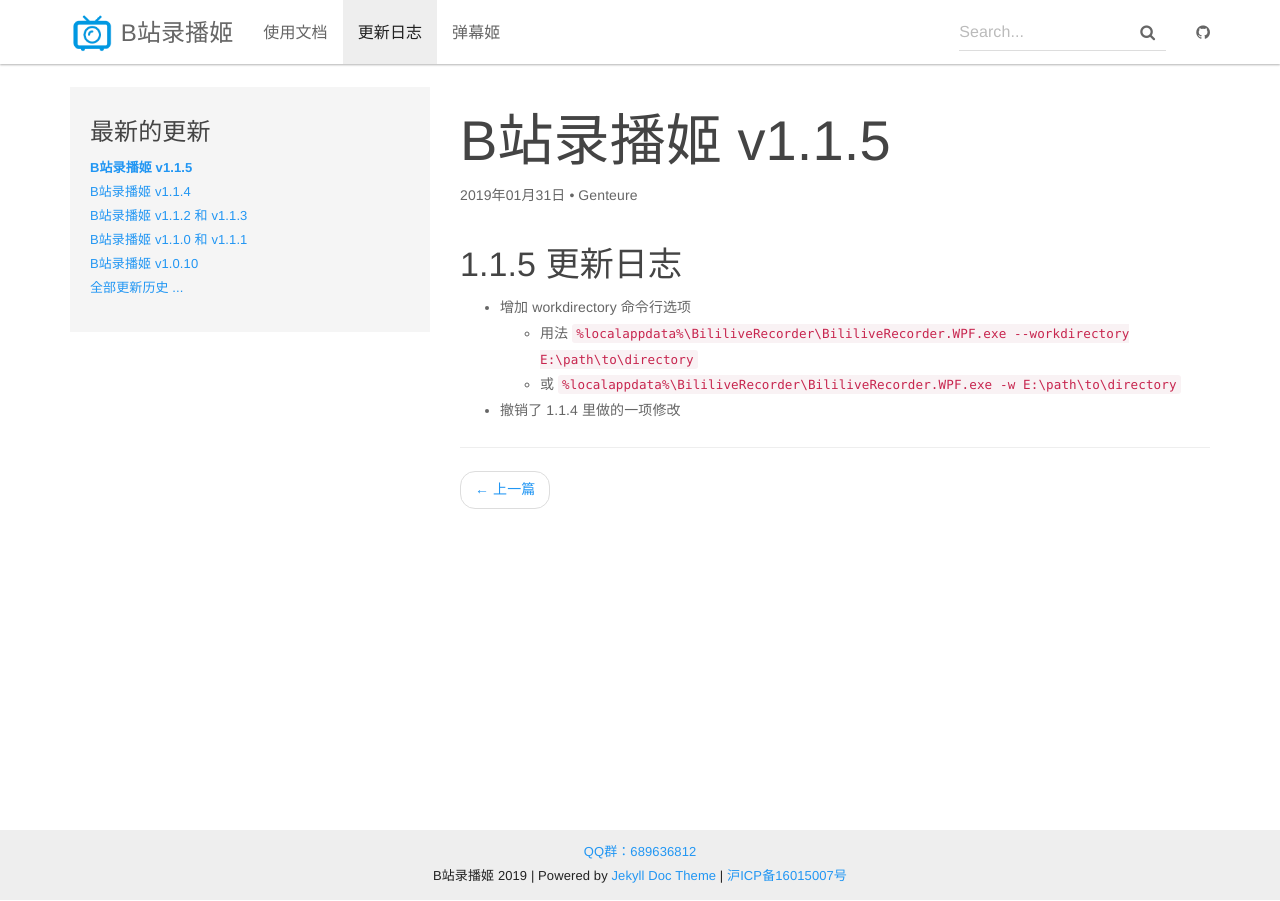
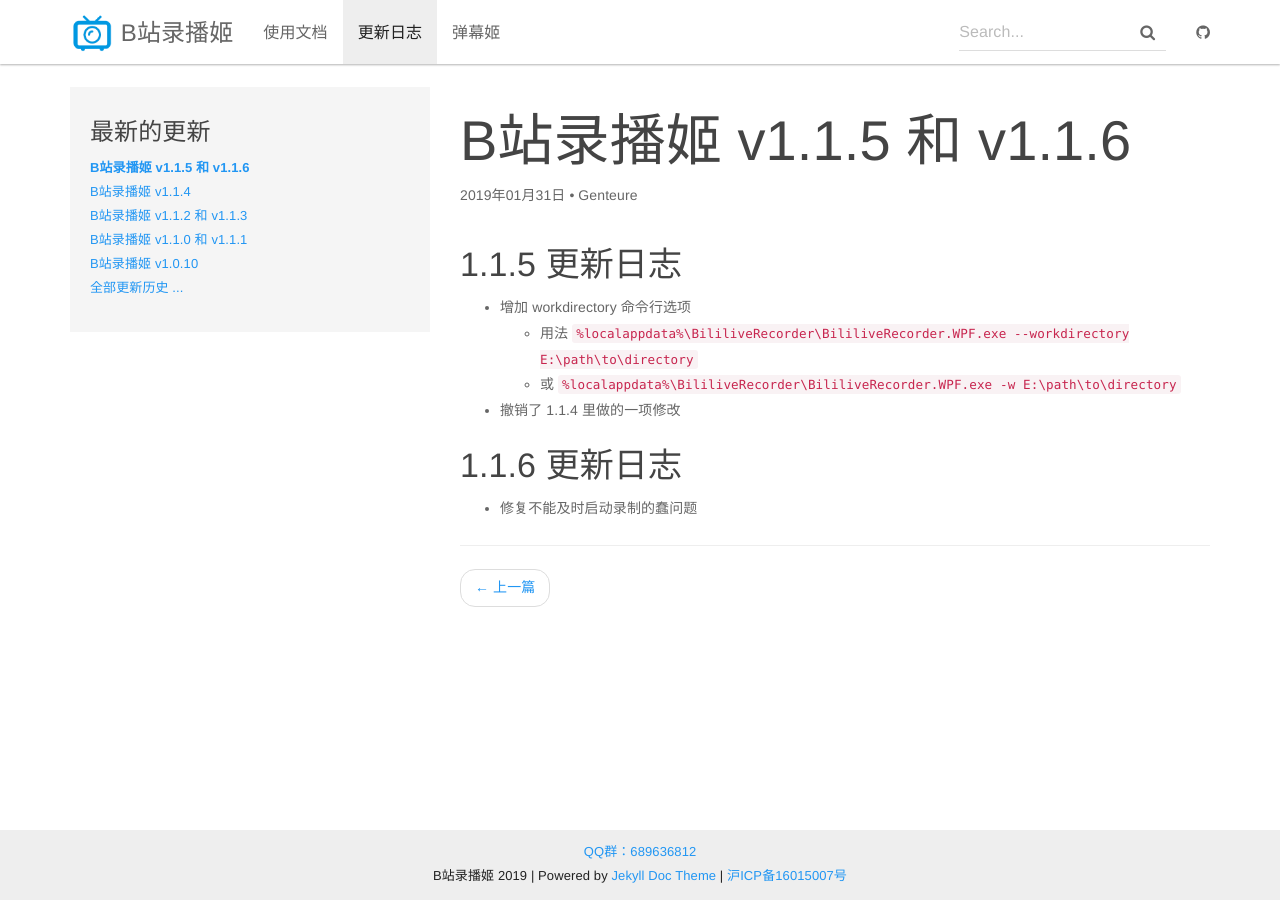
Before and after one commit to BililiveRecorder/website-jekyll-retired, a Jekyll site: the page built from _posts/2018-12-19-v1-1-5.md, in a window 1280 px wide. Built offline with Jekyll 4.4.1, drawn with Linux system fonts in a browser that asks for light colours.

Commit message:
添加 1.1.6 更新日志

```diff
--- a/_posts/2018-12-19-v1-1-5.md
+++ b/_posts/2018-12-19-v1-1-5.md
@@ -1,6 +1,6 @@
 ---
 layout: post
-title:  "B站录播姬 v1.1.5"
+title:  "B站录播姬 v1.1.5 和 v1.1.6"
 date:   2019-1-31 00:00:00
 author: Genteure
 ---
@@ -11,3 +11,7 @@ author: Genteure
   - 用法 `%localappdata%\BililiveRecorder\BililiveRecorder.WPF.exe --workdirectory E:\path\to\directory`
   - 或 `%localappdata%\BililiveRecorder\BililiveRecorder.WPF.exe -w E:\path\to\directory`
 - 撤销了 1.1.4 里做的一项修改
+
+### 1.1.6 更新日志
+
+- 修复不能及时启动录制的蠢问题
```
